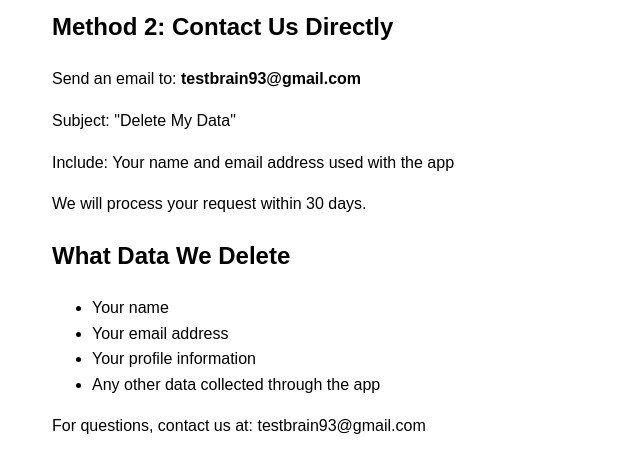
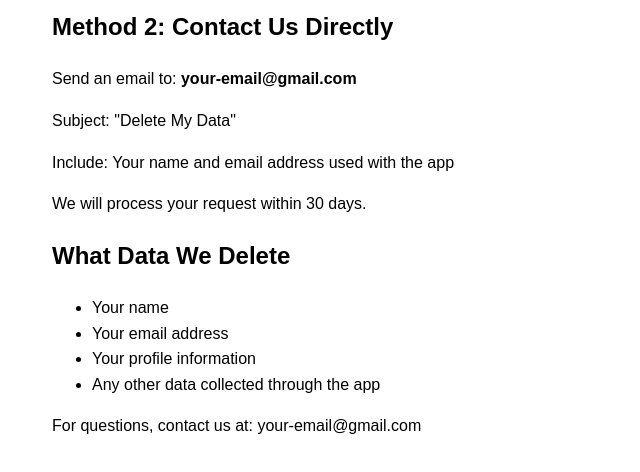
Before and after one commit to testbrain93/privacy-policy, a plain HTML site: page index.html in a window 1280 px wide. Shown: the part 382-854 px from the top of the page, 188-828 px from the left. Drawn offline with Linux system fonts and the light colour scheme.

Commit message:
Update email address in index.html

```diff
--- a/index.html
+++ b/index.html
@@ -29,7 +29,7 @@
     </ol>
 
     <h2>Method 2: Contact Us Directly</h2>
-    <p>Send an email to: <strong>testbrain93@gmail.com</strong></p>
+    <p>Send an email to: <strong>your-email@gmail.com</strong></p>
     <p>Subject: "Delete My Data"</p>
     <p>Include: Your name and email address used with the app</p>
     <p>We will process your request within 30 days.</p>
@@ -42,6 +42,6 @@
         <li>Any other data collected through the app</li>
     </ul>
 
-    <p>For questions, contact us at: testbrain93@gmail.com</p>
+    <p>For questions, contact us at: your-email@gmail.com</p>
 </body>
 </html>
```
